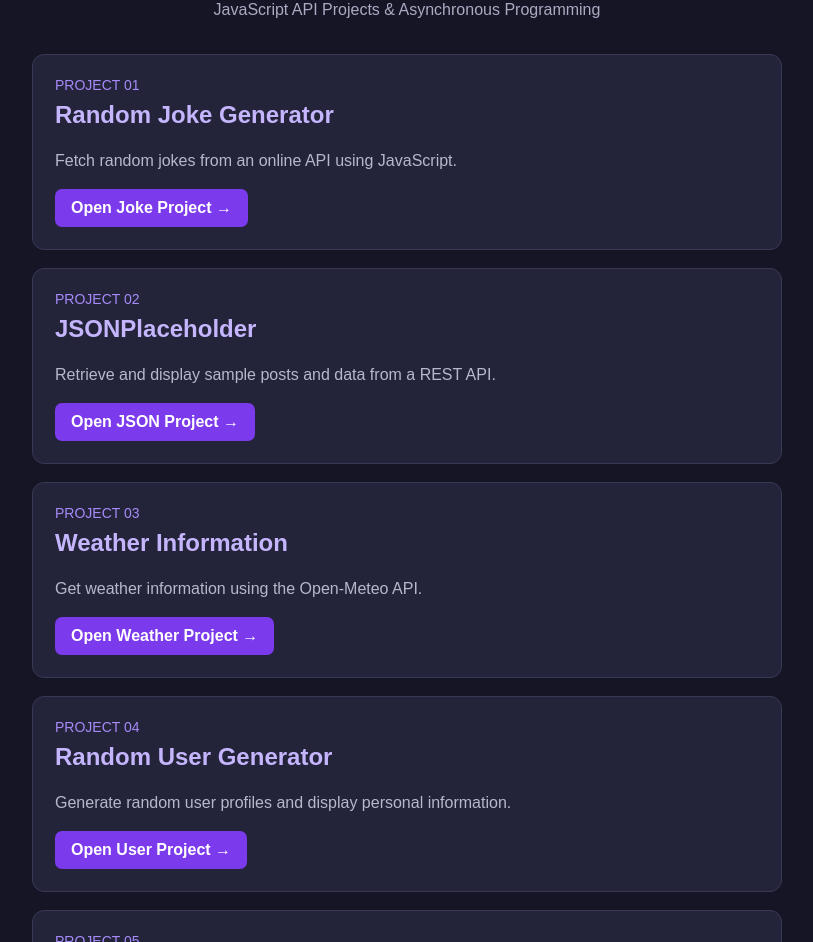
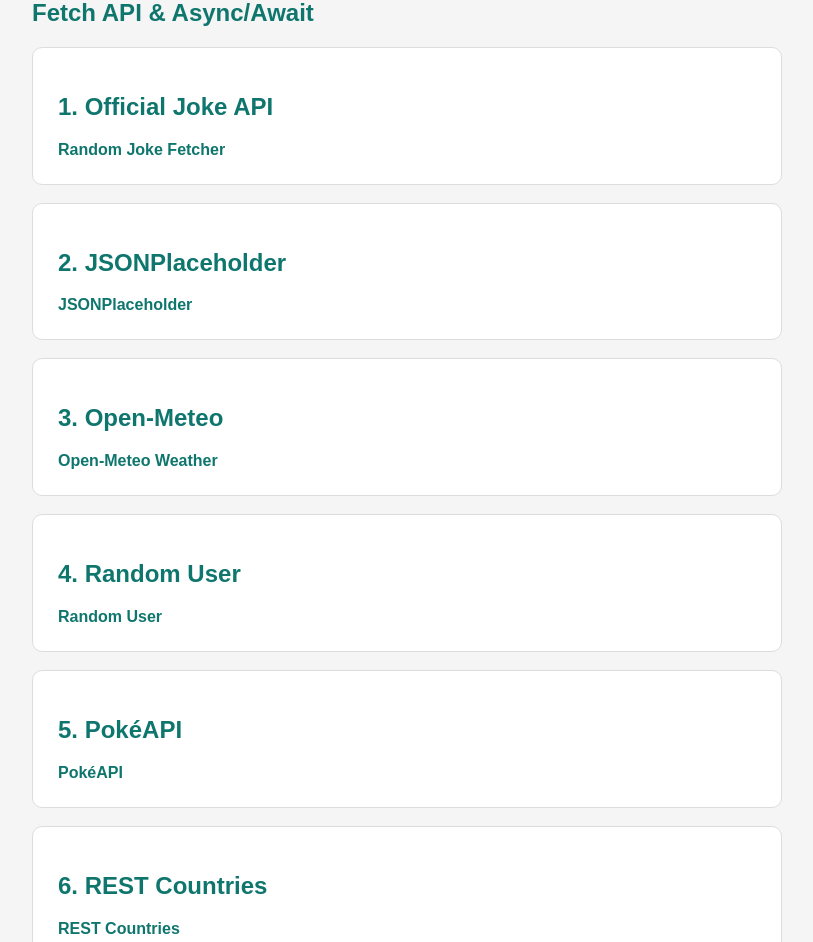
Before and after one commit to aidy40/web-programming, a plain HTML site: page week 6/index.html in a window 1280 px wide. Shown: the part 111-1053 px from the top of the page, without its empty margins (233-1046 px from the left). Drawn offline with Linux system fonts and the light colour scheme.

Commit message:
Update index.html

```diff
--- a/week 6/index.html
+++ b/week 6/index.html
@@ -1,132 +1,77 @@
-
 <!DOCTYPE html>
 <html lang="en">
 <head>
   <meta charset="UTF-8">
   <meta name="viewport" content="width=device-width, initial-scale=1.0">
-  <title>Week 6 - JavaScript Projects</title>
+  <title>Week 6</title>
 
   <style>
     body {
       font-family: Arial, sans-serif;
-      background-color: #151525;
-      color: #f1f1f1;
+      background-color: #f5f5f5;
+      color: #1e293b;
       max-width: 750px;
       margin: auto;
       padding: 30px;
     }
 
-    h1 {
-      color: #a78bfa;
-      text-align: center;
-      font-size: 36px;
-      margin-bottom: 10px;
+    .card {
+      background-color: white;
+      padding: 25px;
+      margin-bottom: 18px;
+      border: 1px solid #ddd;
+      border-radius: 10px;
     }
 
-    h2 {
-      color: #c4b5fd;
-    }
-
-    .subtitle {
-      text-align: center;
-      color: #aaaac2;
-      margin-bottom: 35px;
-    }
-
-    .card {
-      background-color: #23233a;
-      padding: 22px;
-      margin-bottom: 18px;
-      border: 1px solid #393957;
-      border-radius: 12px;
-      transition: 0.3s;
-    }
-
-    .card:hover {
-      transform: translateY(-4px);
-      border-color: #a78bfa;
-      box-shadow: 0 8px 18px rgba(167, 139, 250, 0.15);
-    }
-
-    .card h2 {
-      margin-top: 0;
-    }
-
-    .card p {
-      color: #b8b8cc;
-      line-height: 1.5;
+    h1, h2 {
+      color: #0f766e;
     }
 
     a {
-      display: inline-block;
-      background-color: #7c3aed;
-      color: white;
-      padding: 10px 16px;
-      border-radius: 7px;
+      color: #0f766e;
       text-decoration: none;
       font-weight: bold;
-      transition: 0.3s;
     }
 
     a:hover {
-      background-color: #a78bfa;
-      color: #151525;
+      text-decoration: underline;
     }
-
-    .number {
-      color: #a78bfa;
-      font-size: 14px;
-      margin-bottom: 8px;
-    }
-
   </style>
 </head>
 
 <body>
 
   <h1>Week 6</h1>
-  <p class="subtitle">JavaScript API Projects &amp; Asynchronous Programming</p>
+  <h2>Fetch API &amp; Async/Await</h2>
 
   <div class="card">
-    <div class="number">PROJECT 01</div>
-    <h2>Random Joke Generator</h2>
-    <p>Fetch random jokes from an online API using JavaScript.</p>
-    <a href="random-joke.html">Open Joke Project →</a>
+    <h2>1. Official Joke API</h2>
+    <a href="random-joke.html">Random Joke Fetcher</a>
   </div>
 
   <div class="card">
-    <div class="number">PROJECT 02</div>
-    <h2>JSONPlaceholder</h2>
-    <p>Retrieve and display sample posts and data from a REST API.</p>
-    <a href="jsonplaceholder.html">Open JSON Project →</a>
+    <h2>2. JSONPlaceholder</h2>
+    <a href="jsonplaceholder.html">JSONPlaceholder</a>
   </div>
 
   <div class="card">
-    <div class="number">PROJECT 03</div>
-    <h2>Weather Information</h2>
-    <p>Get weather information using the Open-Meteo API.</p>
-    <a href="open-meteo.html">Open Weather Project →</a>
+    <h2>3. Open-Meteo</h2>
+    <a href="open-meteo.html">Open-Meteo Weather</a>
   </div>
 
   <div class="card">
-    <div class="number">PROJECT 04</div>
-    <h2>Random User Generator</h2>
-    <p>Generate random user profiles and display personal information.</p>
-    <a href="random-user.html">Open User Project →</a>
+    <h2>4. Random User</h2>
+    <a href="random-user.html">Random User</a>
   </div>
 
   <div class="card">
-    <div class="number">PROJECT 05</div>
-    <h2>Pokémon API</h2>
-    <p>Explore Pokémon information using data from PokéAPI.</p>
-    <a href="pokeapi.html">Open Pokémon Project →</a>
+    <h2>5. PokéAPI</h2>
+    <a href="pokeapi.html">PokéAPI</a>
   </div>
 
   <div class="card">
-    <div class="number">PROJECT 06</div>
-    <h2>REST Countries</h2>
-    <p>Explore countries and their information through an external API.</p>
-    <a href="rest-countries.html">Open Countries Project →</a>
+    <h2>6. REST Countries</h2>
+    <a href="rest-countries.html">REST Countries</a>
   </div>
 
 </body>
```
